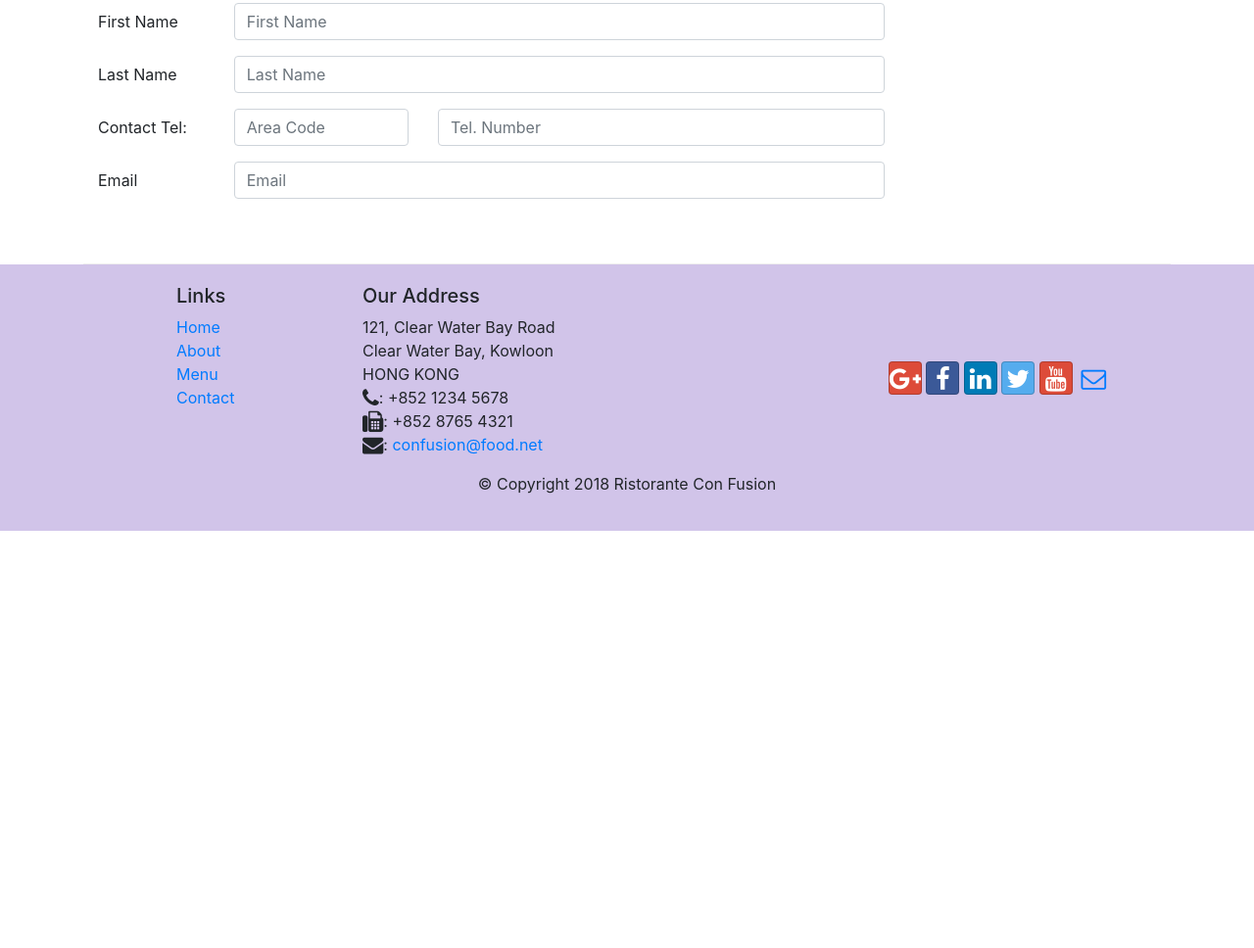
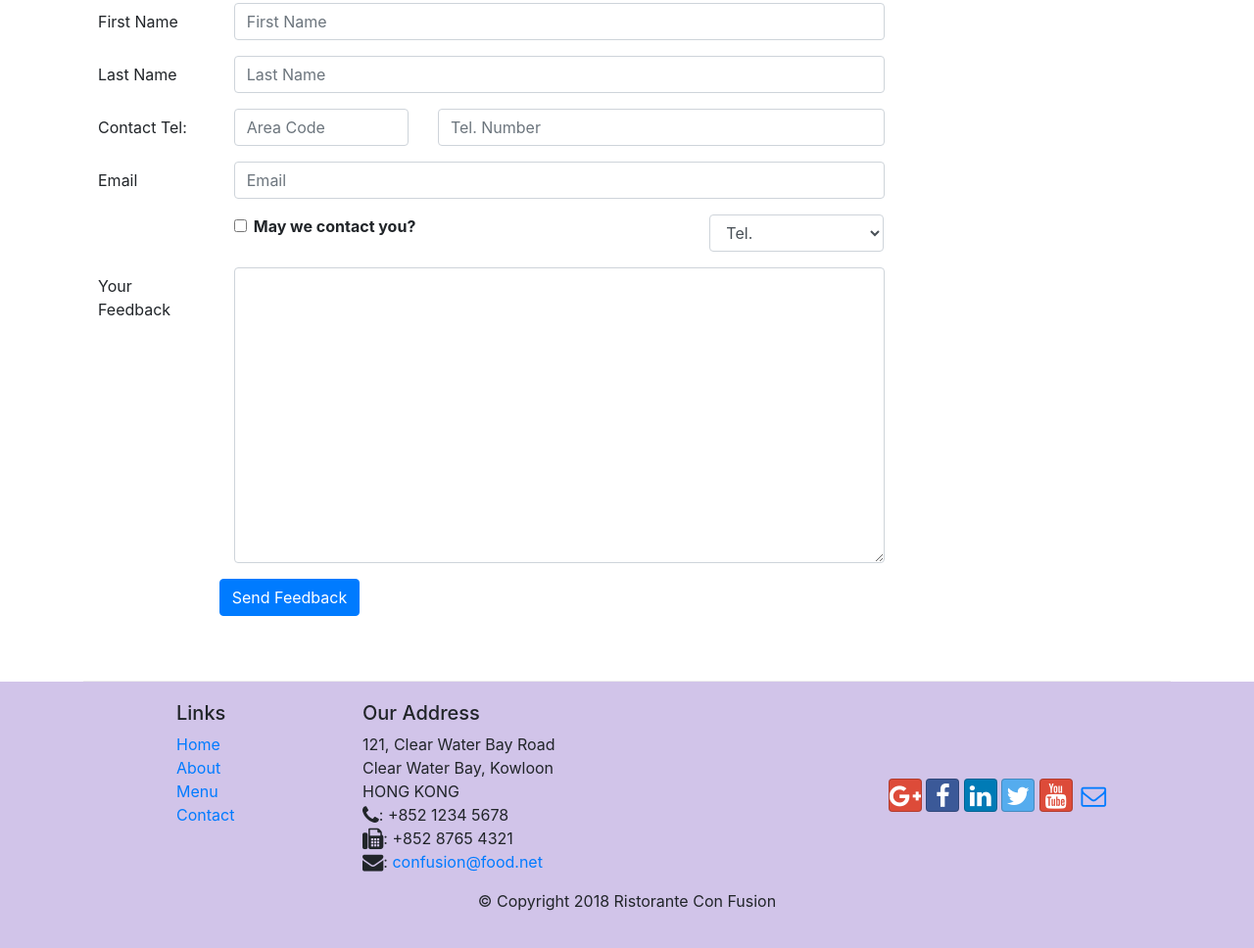
Before and after one commit to Iyyov21/Bootstrap, a website: page contactus.html in a window 1280 px wide. Shown: the part 876-1844 px from the top of the page at 98% size. Before the commit the page ends 1418 px from the top, so only its background shows below. Drawn offline with nearby package versions, Linux system fonts and the light colour scheme.

Commit message:
form change

```diff
--- a/contactus.html
+++ b/contactus.html
@@ -126,9 +126,39 @@
                         <div class="col-md-10">
                             <input type="email" class="form-control" id="emailid" name="emailid"
                             placeholder="Email">
-
                         </div>
                     </div>
+                    <div class="form-group row">
+                        <div class="col-md-6 offset-md-2">
+                            <div class="form-check">
+                                <input type="checkbox" class="form-check-input"
+                                name="approve" id="approve" value="">
+                                <label class="form-check-label" for="approve">
+                                    <strong>May we contact you?</strong>
+
+                                </label>
+                            </div>
+                        </div>
+                        <div class="col-md-3 offset-md-1">
+                            <select class="form-control">
+                                <option>Tel.</option>
+                                <option>Email</option>
+                            </select>
+                        </div>
+                    </div>
+                    <div class="form-group row">
+                        <label for="feedback" class="col-md-2 col-form-label" >Your Feedback</label>
+                        <div class="col-md-10 ">
+                            <textarea type="text" class="form-control" id="feedback" name="feedback" rows="12"></textarea>
+                        </div>
+
+                    </div>
+                    <div class="form-group row">
+                        <div class="offset-2">
+                            <button type="submit" class="btn btn-primary"> Send Feedback</button>
+                        </div>
+                    </div>
+
                 </form>
             </div>
              <div class="col-12 col-md">
```
